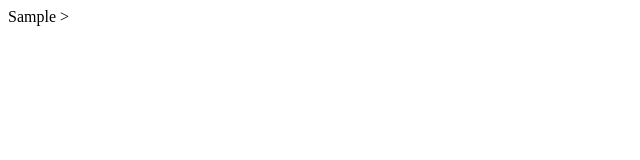
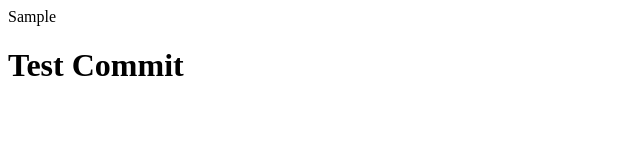
Before and after one commit to marco-dm1/LearningGitTest, a plain HTML site: page index.html in a window 1280 px wide. Shown: the whole page, without its empty margins (0-640 px from the left). Drawn offline with Linux system fonts and the light colour scheme.

Commit message:
Added header

```diff
--- a/index.html
+++ b/index.html
@@ -4,5 +4,6 @@
     </head>
     <body>
         Sample
+        <h1>Test Commit</h1>
     </body>
-</html>>
+</html>
```
